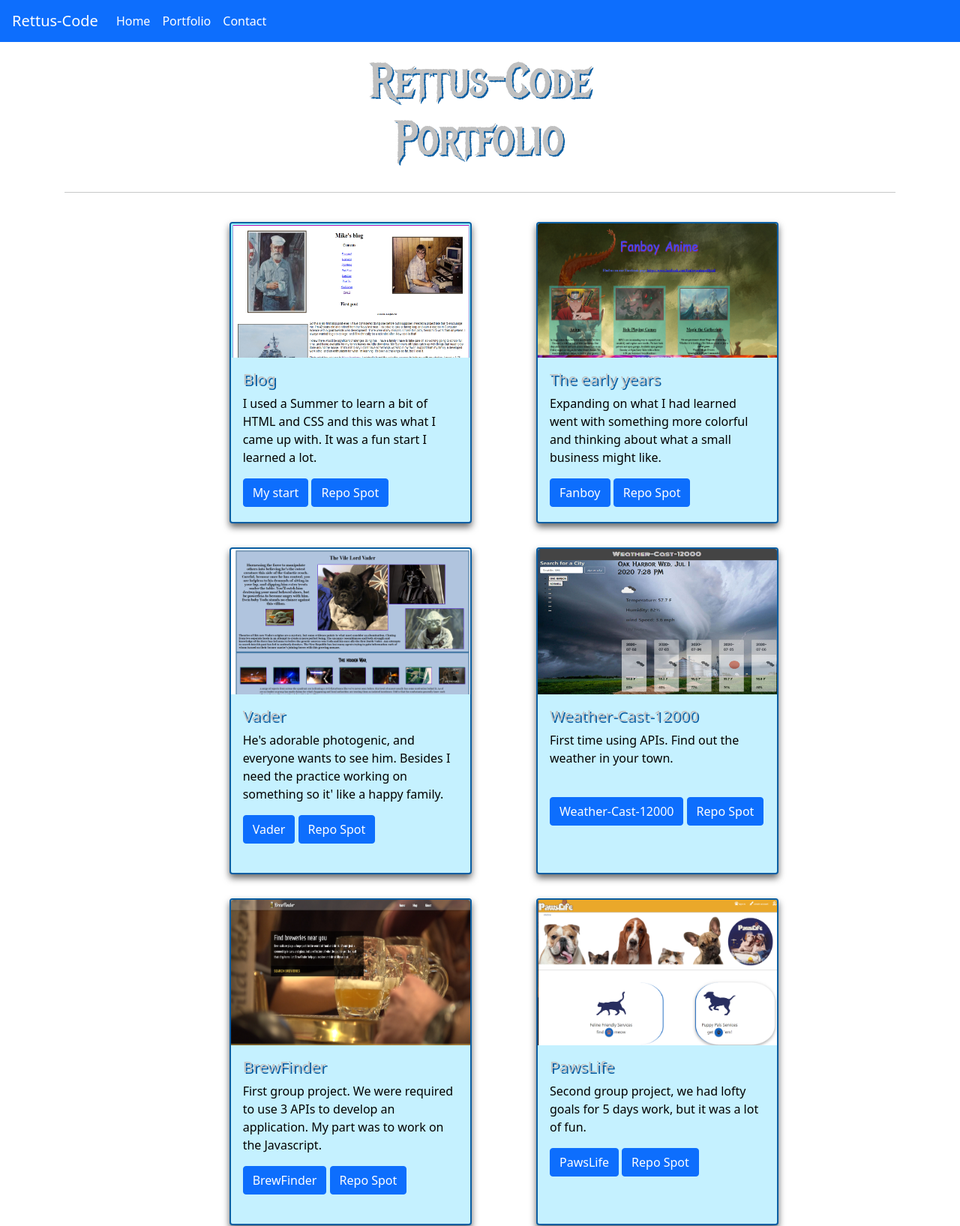
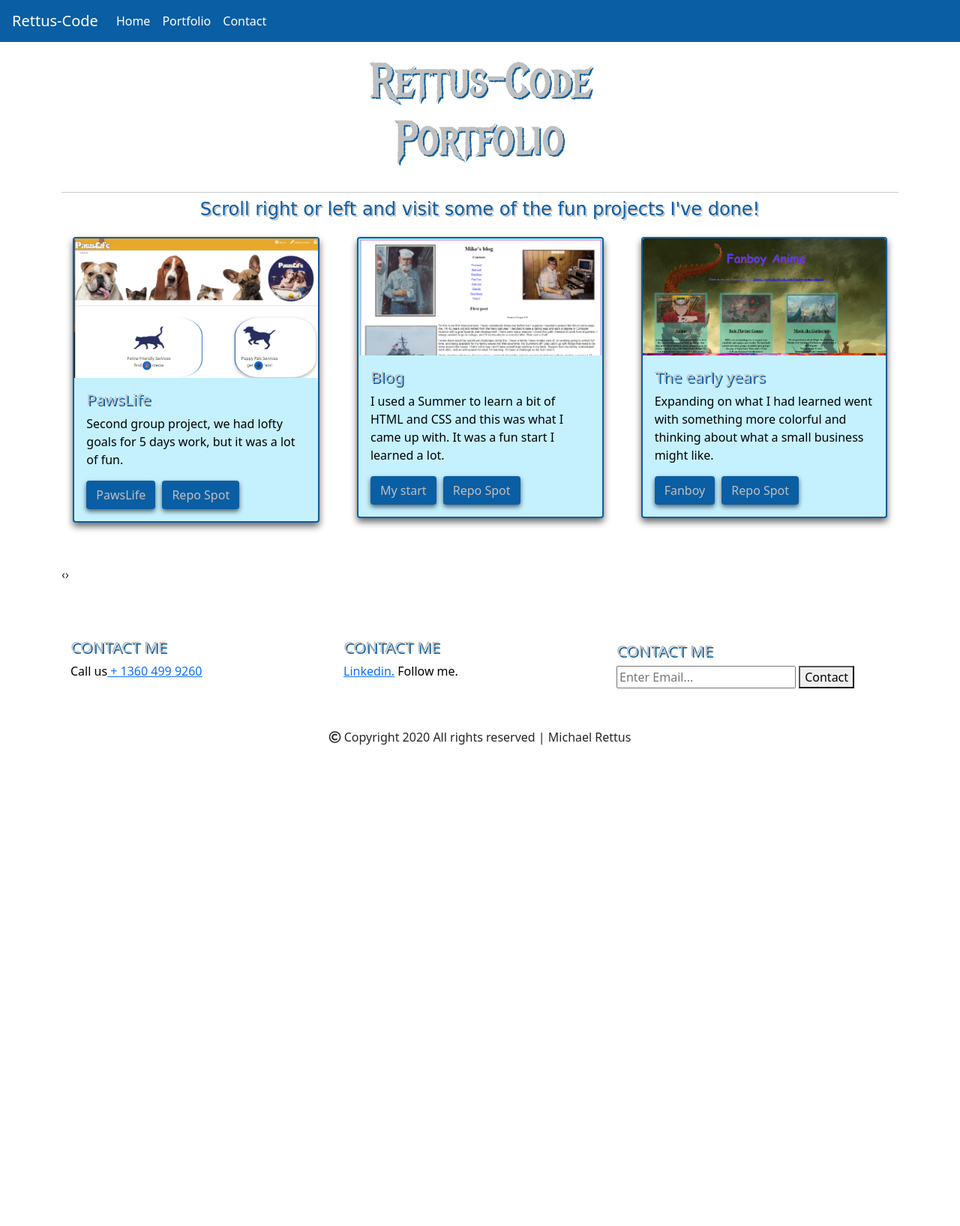
Before and after one commit to rettus-code/Profile-php, a PHP site: page /Portfolio.html in a window 1280 px wide. Shown: the whole page at 75% size. After the commit the page ends 993 px from the top, so only its background shows below. Run offline with PHP 8.4, Linux system fonts and the light colour scheme; some libraries are stand-ins or nearby versions.

Commit message:
home page done portfolio just needs new project updates.

```diff
--- a/Portfolio.html
+++ b/Portfolio.html
@@ -5,13 +5,15 @@
     <meta name="viewport" content="width=device-width, initial-scale=1.0">
     <link rel="stylesheet" href="https://stackpath.bootstrapcdn.com/bootstrap/4.5.0/css/bootstrap.min.css" integrity="sha384-9aIt2nRpC12Uk9gS9baDl411NQApFmC26EwAOH8WgZl5MYYxFfc+NcPb1dKGj7Sk" crossorigin="anonymous">
     <link href="https://fonts.googleapis.com/css2?family=Metal+Mania&display=swap" rel="stylesheet">
+    <link rel="stylesheet" href="node_modules/owl.carousel/dist/assets/owl.carousel.css">
+    <link rel="stylesheet" href="node_modules/owl.carousel/dist/assets/owl.theme.default.css">
     <link rel="stylesheet" href="css/main.css">
 
 
     <title>Rettus-code</title>
 </head>
 <body>
-    <nav class="navbar navbar-expand-lg navbar-dark bg-primary">
+  <nav class="navbar navbar-expand-lg navbar-dark">
       <a class="navbar-brand" href="#">Rettus-Code</a>
       <button class="navbar-toggler" type="button" data-toggle="collapse" data-target="#navbarSupportedContent" aria-controls="navbarSupportedContent" aria-expanded="false" aria-label="Toggle navigation">
         <span class="navbar-toggler-icon"></span>
@@ -38,90 +40,99 @@
           Portfolio<br>
         </h1>
       </header>
+
     </div>
     <hr width="100%" class="mb-2">
-        <div class="row">
-          <div class="col-lg-2 col-md-1"></div>
-          <div class="col-lg-4 col-md-5 col-sm-6 m-3">
-            <div class="card">
+    <h4 id="carousel">Scroll right or left and visit some of the fun projects I've done!</h4>
+        <div class="owl-carousel">
+          <div class="card item">
             <img src="images/blog.png" width="50%" height="60%" class="card-img-top" alt="My first webpage">
             <div class="card-body">
               <h5 class="card-title">Blog</h5>
               <p class="card-text">I used a Summer to learn a bit of HTML and CSS and this was what I came up with. It was a fun start I learned a lot.</p>
-                <a href="https://rettus-code.github.io/index.html" class="btn btn-primary" target="_blank">My start</a>
-                <a href="https://github.com/rettus-code/rettus-code.github.io" class="btn btn-primary" target="_blank">Repo Spot</a>
+              <a href="https://rettus-code.github.io/index.html" class="btn" target="_blank">My start</a>
+              <a href="https://github.com/rettus-code/rettus-code.github.io" class="btn" target="_blank">Repo Spot</a>
             </div>
           </div>
-          </div>
-          <div class="col-lg-4 col-md-5 col-sm-6 m-3">
-            <div class="card">
+
+          <div class="card item">
             <img src="images/fanboy.png" class="card-img-top" alt="Gaming Store Site">
             <div class="card-body">
               <h5 class="card-title">The early years</h5>
               <p class="card-text">Expanding on what I had learned went with something more colorful and thinking about what a small business might like.</p>
-                <a href="https://rettus-code.github.io/FanBoy/index.html" class="btn btn-primary" target="_blank">Fanboy</a>
-                <a href="https://github.com/rettus-code/FanBoy" class="btn btn-primary" target="_blank">Repo Spot</a>
+              <a href="https://rettus-code.github.io/FanBoy/index.html" class="btn" target="_blank">Fanboy</a>
+              <a href="https://github.com/rettus-code/FanBoy" class="btn" target="_blank">Repo Spot</a>
             </div>
           </div>
-          </div>
-        </div>
-        <div class="row">
-          <div class="col-lg-2 col-md-1"></div>
-          <div class="col-lg-4 col-md-5 col-sm-6 m-3">
-            <div class="card">
+
+          <div class="card item">
             <img src="images/vader.png" class="card-img-top" alt="Puppy Vader">
             <div class="card-body">
               <h5 class="card-title">Vader</h5>
               <p class="card-text">He's adorable photogenic, and everyone wants to see him. Besides I need the practice working on something so it' like a happy family.</p>
-                <a href="https://rettus-code.github.io/vader/index.html" class="btn btn-primary" target="_blank">Vader</a>
-                <a href="https://github.com/rettus-code/vader" class="btn btn-primary" target="_blank">Repo Spot</a>
+              <a href="https://rettus-code.github.io/vader/index.html" class="btn" target="_blank">Vader</a>
+              <a href="https://github.com/rettus-code/vader" class="btn" target="_blank">Repo Spot</a>
             </div>
           </div>
-          </div>
-          <div class="col-lg-4 col-md-5 col-sm-6 m-3">
-            <div class="card">
+
+          <div class="card item">
             <img src="images/weather.png" class="card-img-top" alt="Weather Forecast">
             <div class="card-body">
               <h5 class="card-title">Weather-Cast-12000</h5>
               <p class="card-text">First time using APIs. Find out the weather in your town.</p><br>
-                <a href="https://rettus-code.github.io/Weather-cast-12000/" class="btn btn-primary" target="_blank">Weather-Cast-12000</a>
-                <a href="https://github.com/rettus-code/Weather-cast-12000" class="btn btn-primary" target="_blank">Repo Spot</a>
+              <a href="https://rettus-code.github.io/Weather-cast-12000/" class="btn" target="_blank">Weather-Cast-12000</a>
+              <a href="https://github.com/rettus-code/Weather-cast-12000" class="btn" target="_blank">Repo Spot</a>
             </div>
           </div>
-          </div>
-        </div>
-        <div class="row">
-          <div class="col-lg-2 col-md-1"></div>
-          <div class="col-lg-4 col-md-5 col-sm-6 m-3">
-            <div class="card">
+
+          <div class="card item">
             <img src="images/beer.png" class="card-img-top" alt="BrewFinder">
             <div class="card-body">
               <h5 class="card-title">BrewFinder</h5>
               <p class="card-text">First group project. We were required to use 3 APIs to develop an application. My part was to work on the Javascript.</p>
-                <a href="https://domjparker.github.io/brewfinder/" class="btn btn-primary" target="_blank">BrewFinder</a>
-                <a href="https://github.com/domjparker/brewfinder" class="btn btn-primary" target="_blank">Repo Spot</a>
+              <a href="https://domjparker.github.io/brewfinder/" class="btn" target="_blank">BrewFinder</a>
+              <a href="https://github.com/domjparker/brewfinder" class="btn" target="_blank">Repo Spot</a>
             </div>
           </div>
-          </div>
-          <div class="col-lg-4 col-md-5 col-sm-6 m-3">
-            <div class="card">
+
+          <div class="card item">
             <img src="images/PawsLife.png" class="card-img-top" alt="PawsLife homepage">
             <div class="card-body">
               <h5 class="card-title">PawsLife</h5>
               <p class="card-text">Second group project, we had lofty goals for 5 days work, but it was a lot of fun.</p>
-                <a href="https://pawslife.herokuapp.com/" class="btn btn-primary" target="_blank">PawsLife</a>
-                <a href="https://github.com/rickyg218/PawsLIfe-" class="btn btn-primary" target="_blank">Repo Spot</a>
+              <a href="https://pawslife.herokuapp.com/" class="btn" target="_blank">PawsLife</a>
+              <a href="https://github.com/rickyg218/PawsLIfe-" class="btn" target="_blank">Repo Spot</a>
             </div>
           </div>
         </div>
+    <footer class ="main-footer">
+      <div class="container footer-grid">
+          <div class="footer">
+              <h5 class="sub-heading">CONTACT ME</h5>
+              <p>Call us<a href ="360 499 9260"> + 1360 499 9260</a></p>
+          </div>
+          <div class="footer">
+              <h5 class="sub-heading">CONTACT ME</h5>
+              <p><a href = "https://www.linkedin.com/in/michael-rettus-23680b150/" target="_blank">Linkedin.</a> Follow me.</p>
+          </div>
+          <div class="footer">
+              <h5 class="sub-heading">CONTACT ME</h5>
+              <form method="POST" action="contact.html" class="feedback autocomplete">
+                  <input type = "email" placeholder="Enter Email..." id="subscribe">
+                  <button type = "submit" class = "button">Contact</button>
+              </form>
           </div>
       </div>
-    <script src="https://code.jquery.com/jquery-3.5.1.slim.min.js" integrity="sha384-DfXdz2htPH0lsSSs5nCTpuj/zy4C+OGpamoFVy38MVBnE+IbbVYUew+OrCXaRkfj" crossorigin="anonymous"></script>
+      <div class="copyright"><i class="far fa-copyright"></i> Copyright 2020 All rights reserved | Michael Rettus</div>
+  </footer>
+  <script src="node_modules/jquery/dist/jquery.js"></script>
   <script src="https://cdn.jsdelivr.net/npm/popper.js@1.16.0/dist/umd/popper.min.js" integrity="sha384-Q6E9RHvbIyZFJoft+2mJbHaEWldlvI9IOYy5n3zV9zzTtmI3UksdQRVvoxMfooAo" crossorigin="anonymous"></script>
   <script src="https://stackpath.bootstrapcdn.com/bootstrap/4.5.0/js/bootstrap.min.js" integrity="sha384-OgVRvuATP1z7JjHLkuOU7Xw704+h835Lr+6QL9UvYjZE3Ipu6Tp75j7Bh/kR0JKI" crossorigin="anonymous"></script>
+  <script src="node_modules/owl.carousel/src/js/owl.carousel.js"></script>
   <script src="node_modules/scrollreveal/dist/scrollreveal.js"></script>
   <script src="https://unpkg.com/scrollreveal"></script>
   <script src="js/lightbox.js" type="text/JavaScript"></script>
   <script src="js/main.js" type="text/JavaScript"></script>
+
 </body>
 </html>
--- a/css/main.css
+++ b/css/main.css
@@ -1,5 +1,6 @@
 @import url("https://fonts.googleapis.com/css2?family=Metal+Mania&display=swap");
-@import url("https://stackpath.bootstrapcdn.com/bootstrap/5.0.0-alpha1/css/bootstrap.min.css");
+@import url("../node_modules/bootstrap/dist/css/bootstrap.css");
+@import url("../node_modules/bootstrap/scss/bootstrap.scss");
 @import url("https://use.fontawesome.com/releases/v5.13.1/css/all.css");
 header {
   color: silver;
@@ -28,6 +29,40 @@
   font-size: 4em;
 }
 
+.footer a {
+  position: relative;
+  z-index: 1;
+}
+
+.footer a:hover {
+  color: silver;
+}
+
+.footer a:after {
+  display: block;
+  position: absolute;
+  top: 0;
+  left: 0;
+  bottom: 0;
+  right: 0;
+  margin: auto;
+  width: 100%;
+  height: 1px;
+  content: '.';
+  color: transparent;
+  background: #0a5ea3;
+  visibility: none;
+  opacity: 0;
+  z-index: -1;
+}
+
+.footer a:hover:after {
+  opacity: 1;
+  visibility: visible;
+  height: 100%;
+  -webkit-animation: fill 1.5s ease-in forwards;
+}
+
 .card {
   background-color: #c5f1ff;
   border: #0a5ea3 solid 2px;
@@ -37,16 +72,52 @@
 }
 
 .card img {
-  height: 45%;
+  height: 55%;
   overflow: hidden;
+}
+
+.btn {
+  background-color: #0a5ea3;
+  color: silver;
+  box-shadow: 0 3px 6px rgba(0, 0, 0, 0.6);
+  margin-right: 5px;
 }
 
 @media only screen and (max-width: 900px) {
   hr {
     width: 100%;
   }
+  .footer {
+    margin-bottom: 1em;
+  }
+  .footer-grid {
+    display: block;
+    flex-direction: column;
+  }
 }
 
-div .cont {
-  background-color: #383838;
+.footer {
+  align-content: center;
+  margin-bottom: 3em;
+  flex: 1;
 }
+
+.footer-grid {
+  display: flex;
+}
+
+.main-footer {
+  padding: 3em 0em 0.9em 0em;
+}
+
+.copyright {
+  clear: left;
+  text-align: center;
+}
+
+#carousel {
+  color: #0a5ea3;
+  text-align: center;
+  font-family: cursive;
+  text-shadow: 2px 2px silver;
+}
--- a/js/main.js
+++ b/js/main.js
@@ -1,14 +1,33 @@
 
-// const form1 = document.querySelector('.feedback')
+const form1 = document.querySelector('.feedback')
 
-// form1.addEventListener('submit', e => {
-//     e.preventDefault();
+form1.addEventListener('submit', e => {
+    e.preventDefault();
 
-//     const sub = form1.subscribe.value;
-//     if (sub == '') {
-//         alert("Enter a Valid Name!");
-//         form1.subscribe.style.border = "1px solid crimson";
-//         return false;
-//     }
-//     form1.submit();
-// })
+    const sub = form1.subscribe.value;
+    if (sub == '') {
+        alert("Enter a Valid Name!");
+        form1.subscribe.style.border = "1px solid crimson";
+        return false;
+    }
+    form1.submit();
+})
+$(document).ready(function(){
+    $(".owl-carousel").owlCarousel({
+        center:true,
+        loop:true,
+        margin:20,
+        nav:true,
+        responsive:{
+            0:{
+                items:1,
+            },
+            600:{
+                items:2,
+            },
+            1000:{
+                items:3,
+            }
+        },
+    });
+});
--- a/scss/main.scss
+++ b/scss/main.scss
@@ -1,7 +1,8 @@
 @import url('https://fonts.googleapis.com/css2?family=Metal+Mania&display=swap');
-@import url("https://stackpath.bootstrapcdn.com/bootstrap/5.0.0-alpha1/css/bootstrap.min.css");
+@import url("../node_modules/bootstrap/dist/css/bootstrap.css");
+@import url("../node_modules/bootstrap/scss/bootstrap.scss");
 @import url("https://use.fontawesome.com/releases/v5.13.1/css/all.css");
-@import '../node_modules/scrollreveal/dist/scrollreveal.js';
+
 
 header {
     color: silver;
@@ -25,6 +26,36 @@
     margin: 15px;
     font-size: 4em;
 }
+.footer a {
+    position:relative;
+    z-index: 1;
+}
+.footer a:hover {
+    color: silver;
+}
+.footer a:after {
+    display: block;
+    position: absolute;
+    top: 0;
+    left: 0;
+    bottom: 0;
+    right: 0;
+    margin: auto;
+    width: 100%;
+    height: 1px;
+    content: '.';
+    color: transparent;
+    background:  rgb(10, 94, 163);
+    visibility: none;
+    opacity: 0;
+    z-index: -1;
+}
+.footer a:hover:after {
+    opacity: 1;
+    visibility: visible;
+    height: 100%;
+    -webkit-animation: fill 1.5s ease-in forwards;
+}
 
 .card{
     background-color: rgb(197, 241, 255);
@@ -34,14 +65,45 @@
     box-shadow: 0 5px 10px rgba(0, 0, 0, 0.6);
 }
 .card img {
-    height: 45%;
+    height: 55%;
     overflow: hidden;
+}
+.btn {
+    background-color: rgb(10, 94, 163);
+    color: silver;
+    box-shadow: 0 3px 6px rgba(0, 0, 0, 0.6);
+    margin-right: 5px;
 }
 @media only screen and (max-width: 900px) {
     hr {
     width: 100%;
     }
+    .footer {
+        margin-bottom: 1em;
+    }
+    .footer-grid {
+        display: block;
+        flex-direction: column;
+    }
 }
-div.cont {
-    background-color: rgb(56, 56, 56);
+.footer {
+    align-content: center;
+    margin-bottom: 3em;
+    flex: 1;
 }
+.footer-grid {
+    display: flex;
+}
+.main-footer {
+    padding: 3em 0em 0.9em 0em;
+}
+.copyright {
+    clear: left;
+    text-align: center;
+}
+#carousel {
+    color: rgb(10, 94, 163);
+    text-align: center;
+    font-family: cursive;
+    text-shadow: 2px 2px silver;
+}
```
Also changed, not shown: contact.html (+21 -2 lines), index.html (+24 -8 lines), js/lightbox.js (+2 -9 lines), package.json (+4 -8 lines), package-lock.json. Lines whose indentation alone changed are shown as unchanged.
